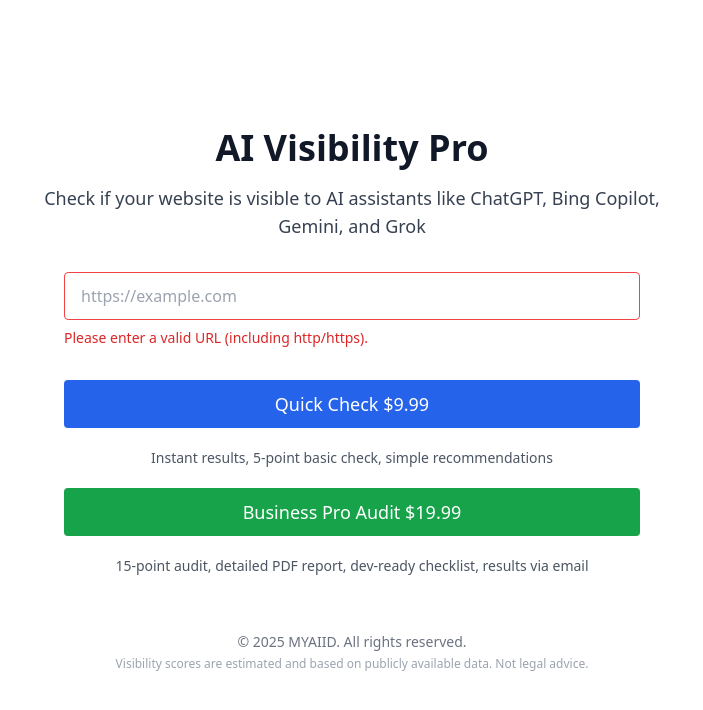
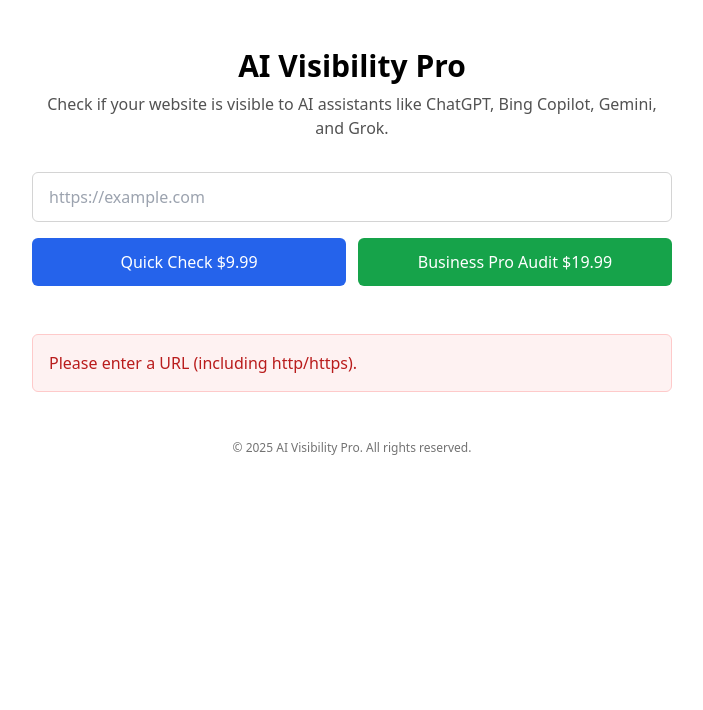
Before and after one commit to dm100usa-oss/aivcheck-sandbox, a Next.js app: page / in a window 1280 px wide. Both pictures are taken after a click on the button "Quick Check $9.99". Shown: the top 710 px of the page, without its empty margins (288-991 px from the left). Built offline with nearby package versions, Linux system fonts and the light colour scheme.

Commit message:
Update page.tsx

```diff
--- a/app/page.tsx
+++ b/app/page.tsx
@@ -1,154 +1,304 @@
-'use client';
+"use client";
 
-import { useState, useRef, useEffect } from 'react';
+import { useEffect, useRef, useState } from "react";
 
-type Mode = 'quick' | 'pro';
+type Mode = "quick" | "pro";
 
-export default function HomePage() {
-  const [url, setUrl] = useState('');
-  const [error, setError] = useState('');
-  const [checking, setChecking] = useState<Mode | null>(null);
-  const [dots, setDots] = useState('.');
-  const inputRef = useRef<HTMLInputElement>(null);
+type CheckItem = {
+  key: string;
+  name: string;
+  passed: boolean;
+  description: string;
+};
 
+type ApiResult = {
+  url: string;
+  mode: Mode;
+  items: CheckItem[];
+  score: number;
+  interpretation: "Excellent" | "Good" | "Moderate" | "Needs Improvement";
+  error?: string;
+  detail?: string;
+};
+
+/* ---------- Inline loading dots (smooth, no text jump) ---------- */
+function LoadingDots({
+  label = "Checking",
+  show,
+}: {
+  label?: string;
+  show: boolean;
+}) {
+  const [visible, setVisible] = useState(show);
+  const mountedAt = useRef<number>(Date.now());
+
+  // guarantee at least 900ms visible to avoid flicker
   useEffect(() => {
-    if (!checking) return;
-    const id = setInterval(() => {
-      setDots((d) => (d.length === 3 ? '.' : d + '.'));
-    }, 450);
-    return () => clearInterval(id);
-  }, [checking]);
+    if (!show) {
+      const remain = Math.max(0, 900 - (Date.now() - mountedAt.current));
+      const t = setTimeout(() => setVisible(false), remain);
+      return () => clearTimeout(t);
+    }
+  }, [show]);
 
-  const isValidUrl = (value: string) => {
-    try {
-      const u = new URL(value);
-      return u.protocol === 'http:' || u.protocol === 'https:';
-    } catch {
-      return false;
-    }
-  };
+  if (!visible) return null;
+  return (
+    <div
+      className={[
+        "inline-flex items-center text-neutral-800",
+        "transition-opacity duration-300",
+        show ? "opacity-100" : "opacity-0",
+      ].join(" ")}
+      aria-live="polite"
+      aria-busy={show}
+    >
+      <span className="mr-1">{label}</span>
+      <span className="inline-flex w-[1.6ch] justify-start tabular-nums">
+        <span className="dot">.</span>
+        <span className="dot dot2">.</span>
+        <span className="dot dot3">.</span>
+      </span>
+      <style jsx>{`
+        .dot {
+          opacity: 0.2;
+          animation: aiv-dots 1200ms infinite;
+        }
+        .dot2 {
+          animation-delay: 200ms;
+        }
+        .dot3 {
+          animation-delay: 400ms;
+        }
+        @keyframes aiv-dots {
+          0% {
+            opacity: 0.2;
+          }
+          30% {
+            opacity: 1;
+          }
+          60% {
+            opacity: 0.2;
+          }
+          100% {
+            opacity: 0.2;
+          }
+        }
+      `}</style>
+    </div>
+  );
+}
 
-  const startCheck = async (mode: Mode) => {
-    if (!url || !isValidUrl(url)) {
-      setError('Please enter a valid URL (including http/https).');
-      inputRef.current?.focus();
+/* ---------- Main page ---------- */
+export default function Page() {
+  const [url, setUrl] = useState("");
+  const [loading, setLoading] = useState(false);
+  const [mode, setMode] = useState<Mode>("quick");
+  const [result, setResult] = useState<ApiResult | null>(null);
+  const [error, setError] = useState<string | null>(null);
+
+  async function runCheck(selected: Mode) {
+    setMode(selected);
+    setError(null);
+    setResult(null);
+
+    if (!url.trim()) {
+      setError("Please enter a URL (including http/https).");
       return;
     }
-    setError('');
-    setChecking(mode);
 
+    setLoading(true);
     try {
-      const res = await fetch('/api/check?mode=' + mode, {
-        method: 'POST',
-        headers: { 'Content-Type': 'application/json' },
-        body: JSON.stringify({ url }),
+      const res = await fetch("/api/check", {
+        method: "POST",
+        headers: { "Content-Type": "application/json" },
+        body: JSON.stringify({ url, mode: selected }),
       });
+      const data: ApiResult = await res.json();
 
-      if (!res.ok) {
-        const msg = await safeMessage(res);
-        throw new Error(msg || 'Analyze failed. Please try again.');
+      if (!res.ok || (data as any).error) {
+        setError((data as any).error || "Analysis failed.");
+      } else {
+        setResult(data);
       }
+    } catch (e: any) {
+      setError(e?.message || "Network error.");
+    } finally {
+      // let LoadingDots fade out smoothly (component handles min time)
+      setLoading(false);
+    }
+  }
 
-      const data = await res.json();
-      const search = new URLSearchParams({
-        url,
-        score: String(data?.score ?? ''),
-        mode,
-      }).toString();
+  function reset() {
+    setResult(null);
+    setError(null);
+  }
 
-      window.location.href = `/check/${mode}?${search}`;
-    } catch (e: any) {
-      setError(e?.message || 'Analyze failed. Please try again.');
-    } finally {
-      setChecking(null);
-    }
-  };
-
-  const clearInput = () => {
-    setUrl('');
-    setError('');
-    inputRef.current?.focus();
-  };
+  /* ---------- Simple donut ring (SVG) for % ---------- */
+  function Donut({ value }: { value: number }) {
+    const radius = 60;
+    const circumference = 2 * Math.PI * radius;
+    const filled = (value / 100) * circumference;
+    return (
+      <svg width="160" height="160" viewBox="0 0 160 160" className="mx-auto">
+        <circle
+          cx="80"
+          cy="80"
+          r={radius}
+          stroke="#E5E7EB"
+          strokeWidth="18"
+          fill="none"
+        />
+        <circle
+          cx="80"
+          cy="80"
+          r={radius}
+          stroke="currentColor"
+          className="text-blue-600"
+          strokeWidth="18"
+          strokeLinecap="round"
+          fill="none"
+          strokeDasharray={`${filled} ${circumference - filled}`}
+          transform="rotate(-90 80 80)"
+        />
+        <text
+          x="50%"
+          y="50%"
+          dominantBaseline="middle"
+          textAnchor="middle"
+          fontSize="36"
+          fontWeight={800}
+          fill="#0F172A"
+        >
+          {value}%
+        </text>
+      </svg>
+    );
+  }
 
   return (
-    <main className="min-h-screen bg-white flex flex-col justify-center items-center px-4 py-10">
-      <h1 className="text-4xl font-bold text-center mb-4 text-gray-900">
+    <main className="mx-auto max-w-2xl px-4 py-12">
+      {/* Header */}
+      <h1 className="text-center text-3xl font-semibold mb-2">
         AI Visibility Pro
       </h1>
-
-      <p className="text-lg text-center text-gray-700 mb-8 max-w-2xl">
-        Check if your website is visible to AI assistants like ChatGPT, Bing Copilot, Gemini, and Grok
+      <p className="text-center text-neutral-600 mb-8">
+        Check if your website is visible to AI assistants like ChatGPT, Bing
+        Copilot, Gemini, and Grok.
       </p>
 
-      <div className="w-full max-w-xl relative">
+      {/* Input */}
+      <div className="mb-4">
         <input
-          ref={inputRef}
-          type="text"
+          type="url"
+          inputMode="url"
+          placeholder="https://example.com"
           value={url}
           onChange={(e) => setUrl(e.target.value)}
-          placeholder="https://example.com"
-          className={`w-full h-12 pl-4 pr-12 rounded border text-base outline-none transition ${
-            error ? 'border-red-500' : 'border-gray-300 focus:border-gray-400'
-          }`}
-          onKeyDown={(e) => {
-            if (e.key === 'Enter') startCheck('quick');
-          }}
+          className="w-full rounded-md border border-neutral-300 px-4 py-3 outline-none focus:ring-2 focus:ring-blue-500"
         />
-        {url && (
-          <button
-            aria-label="Clear"
-            onClick={clearInput}
-            className="absolute right-3 top-1/2 -translate-y-1/2 text-gray-400 hover:text-gray-600"
-          >
-            ×
-          </button>
-        )}
-        {error && <p className="text-red-600 text-sm mt-2">{error}</p>}
       </div>
 
-      <div className="mt-8 flex flex-col items-center w-full max-w-xl space-y-5">
+      {/* Actions */}
+      <div className="flex items-center gap-3">
         <button
-          onClick={() => startCheck('quick')}
-          disabled={!!checking}
-          className={`w-full h-12 rounded text-white text-lg font-medium transition ${
-            checking ? 'bg-blue-400 cursor-not-allowed' : 'bg-blue-600 hover:bg-blue-700'
-          }`}
+          onClick={() => runCheck("quick")}
+          disabled={loading}
+          className="flex-1 rounded-md bg-blue-600 px-4 py-3 text-white font-medium hover:bg-blue-700 disabled:opacity-60"
         >
-          {checking === 'quick' ? `Checking${dots}` : 'Quick Check $9.99'}
+          Quick Check $9.99
         </button>
-        <p className="text-sm text-gray-600 text-center">
-          Instant results, 5-point basic check, simple recommendations
-        </p>
-
         <button
-          onClick={() => startCheck('pro')}
-          disabled={!!checking}
-          className={`w-full h-12 rounded text-white text-lg font-medium transition ${
-            checking ? 'bg-green-400 cursor-not-allowed' : 'bg-green-600 hover:bg-green-700'
-          }`}
+          onClick={() => runCheck("pro")}
+          disabled={loading}
+          className="flex-1 rounded-md bg-green-600 px-4 py-3 text-white font-medium hover:bg-green-700 disabled:opacity-60"
         >
-          {checking === 'pro' ? `Checking${dots}` : 'Business Pro Audit $19.99'}
+          Business Pro Audit $19.99
         </button>
-        <p className="text-sm text-gray-600 text-center">
-          15-point audit, detailed PDF report, dev-ready checklist, results via email
-        </p>
       </div>
 
-      <footer className="mt-14 text-center text-sm">
-        <p className="text-gray-500">© 2025 MYAIID. All rights reserved.</p>
-        <p className="text-gray-400 text-xs mt-1">
-          Visibility scores are estimated and based on publicly available data. Not legal advice.
-        </p>
+      {/* Loading */}
+      <div className="mt-6 flex justify-center">
+        <LoadingDots show={loading} />
+      </div>
+
+      {/* Error */}
+      {error && (
+        <div className="mt-6 rounded-md border border-red-200 bg-red-50 p-4 text-red-700">
+          {error}
+        </div>
+      )}
+
+      {/* Result */}
+      {result && !error && (
+        <div className="mt-10 rounded-lg border border-neutral-200 p-6">
+          <div className="grid grid-cols-1 md:grid-cols-[180px,1fr] gap-6">
+            <div className="flex items-center justify-center">
+              <Donut value={result.score} />
+            </div>
+            <div>
+              <div className="mb-3 text-sm text-neutral-600">
+                Mode: <span className="font-medium">{result.mode}</span>
+                <br />
+                URL:{" "}
+                <a
+                  href={result.url}
+                  target="_blank"
+                  rel="noreferrer"
+                  className="underline decoration-neutral-400 hover:text-blue-700"
+                >
+                  {result.url}
+                </a>
+                <br />
+                Interpretation:{" "}
+                <span className="font-medium">{result.interpretation}</span>
+              </div>
+
+              <ul className="space-y-2">
+                {result.items.map((it) => (
+                  <li
+                    key={it.key}
+                    className="flex items-start justify-between gap-3 rounded-md border border-neutral-200 px-3 py-2"
+                  >
+                    <div className="text-sm">
+                      <div className="font-medium">{it.name}</div>
+                      <div className="text-neutral-600">{it.description}</div>
+                    </div>
+                    <span
+                      className={[
+                        "ml-2 shrink-0 rounded-md px-2 py-1 text-xs font-semibold",
+                        it.passed
+                          ? "bg-emerald-100 text-emerald-800"
+                          : "bg-rose-100 text-rose-800",
+                      ].join(" ")}
+                    >
+                      {it.passed ? "Passed" : "Failed"}
+                    </span>
+                  </li>
+                ))}
+              </ul>
+            </div>
+          </div>
+
+          <p className="mt-6 text-center text-sm text-neutral-500">
+            Visibility scores are estimated and based on publicly available
+            data. Not legal advice.
+          </p>
+
+          <div className="mt-6 flex justify-center">
+            <button
+              onClick={reset}
+              className="rounded-md border border-neutral-300 px-4 py-2 text-sm hover:bg-neutral-50"
+            >
+              New Check
+            </button>
+          </div>
+        </div>
+      )}
+
+      {/* Footer */}
+      <footer className="mt-12 text-center text-xs text-neutral-500">
+        © 2025 AI Visibility Pro. All rights reserved.
       </footer>
     </main>
   );
 }
-
-async function safeMessage(res: Response) {
-  try {
-    const j = await res.json();
-    return j?.error || j?.message;
-  } catch {
-    return '';
-  }
-}
```
